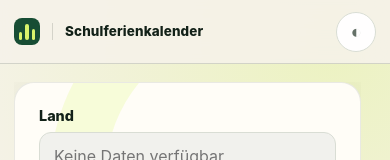
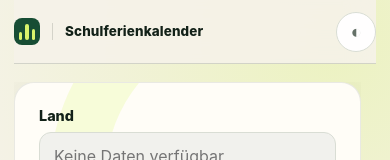
Before and after one commit to pke/kalenderabos, a website: page apps/school-holidays/public/index.html in a window 390 px wide. Shown: the top 160 px of the page. Drawn offline with Linux system fonts and the light colour scheme.

Commit message:
fix(school-holidays): contain mobile app viewport

```diff
--- a/apps/school-holidays/public/app.js
+++ b/apps/school-holidays/public/app.js
@@ -2,6 +2,8 @@ function resetDocumentScroll() {
   window.scrollTo(0, 0);
   if (document.scrollingElement) document.scrollingElement.scrollTop = 0;
 }
+
+if ("scrollRestoration" in history) history.scrollRestoration = "manual";
 
 let viewportSyncFrame = 0;
 
--- a/apps/school-holidays/public/styles.css
+++ b/apps/school-holidays/public/styles.css
@@ -28,6 +28,7 @@ body {
 body.calendar-app {
   height: var(--app-viewport-height, 100dvh);
   min-height: var(--app-viewport-height, 100dvh);
+  overflow: hidden;
 }
 
 @media (prefers-color-scheme: dark) {
@@ -222,12 +223,13 @@ a {
 }
 
 .calendar-app .page-shell {
+  position: fixed;
+  inset: 0;
   display: grid;
   height: var(--app-viewport-height, 100dvh);
   min-height: 0;
-  padding-top: 72px;
   padding-bottom: 0;
-  grid-template-rows: minmax(0, 1fr);
+  grid-template-rows: auto minmax(0, 1fr);
 }
 
 .site-header {
@@ -244,11 +246,7 @@ a {
 }
 
 .calendar-app .site-header {
-  position: fixed;
-  top: 0;
-  right: 0;
-  left: 0;
-  padding-inline: max(20px, calc((100% - 1180px) / 2));
+  position: static;
 }
 
 .header-actions {
@@ -1137,16 +1135,8 @@ footer p {
     padding-inline: 14px;
   }
 
-  .calendar-app .page-shell {
-    padding-top: 64px;
-  }
-
   .site-header {
     min-height: 64px;
-  }
-
-  .calendar-app .site-header {
-    padding-inline: 14px;
   }
 
   .source-link {
```
